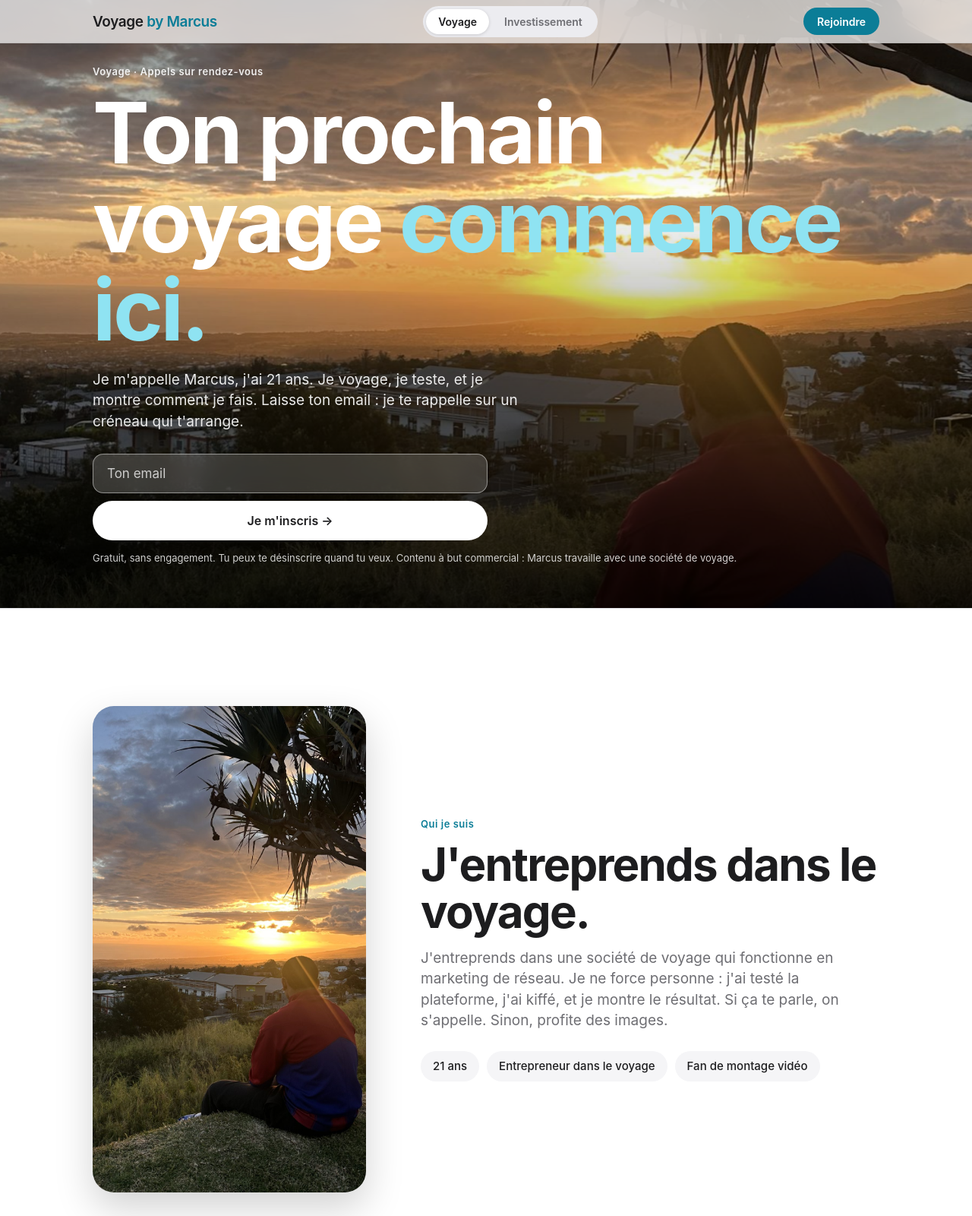
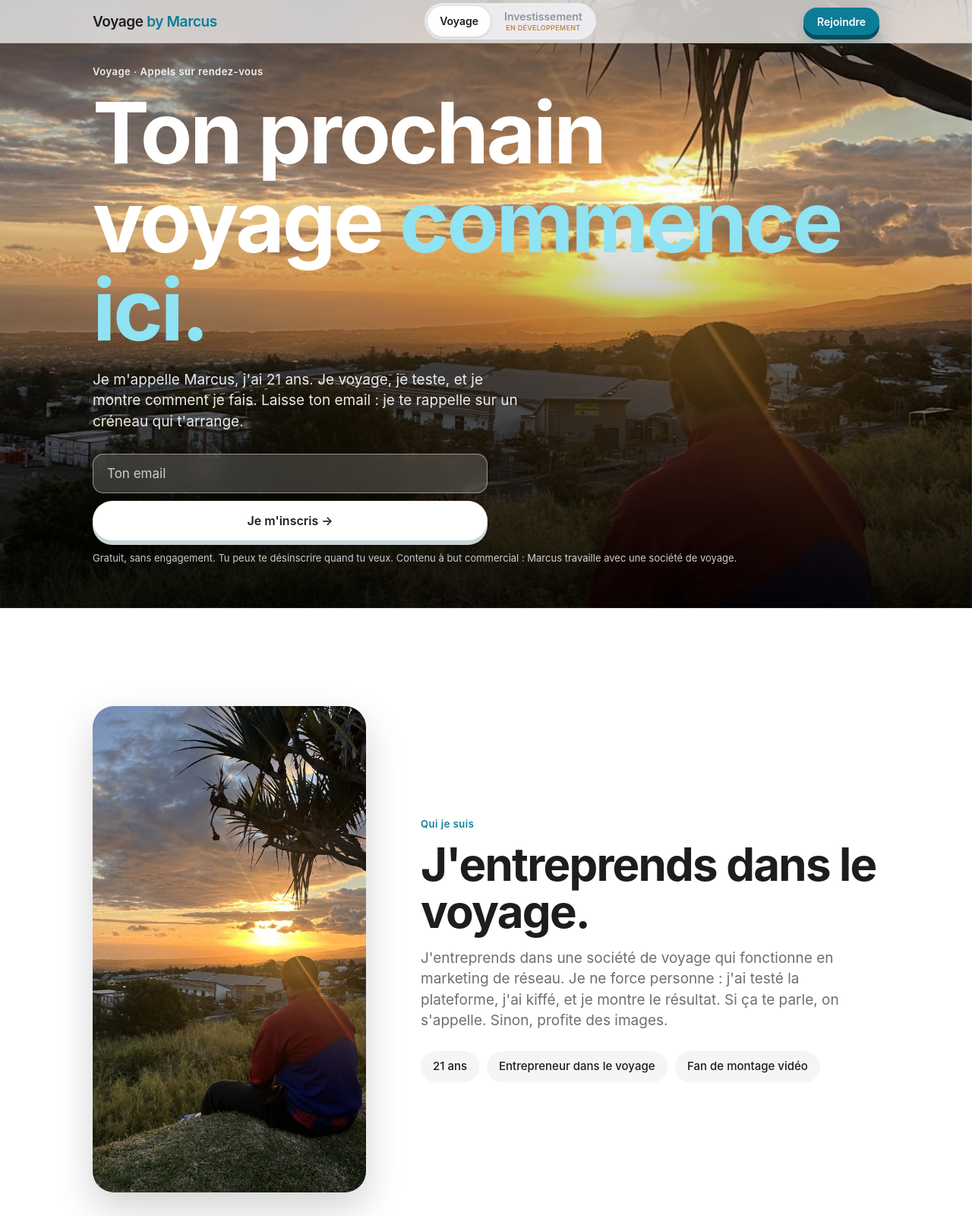
Before and after one commit to dupratmarcus79-dot/marcus-travel, a plain HTML site: page index.html in a window 1280 px wide. Shown: the top 1600 px of the page at 76% size. Drawn offline with Linux system fonts and the light colour scheme.

Commit message:
Enhance 3D effects and update investment tab
Added 3D effects and improved tab functionality with a toast notification for the investment section.

```diff
--- a/index.html
+++ b/index.html
@@ -139,6 +139,28 @@ nav .logo{display:none}
   form{padding:36px}
 }
 @media(prefers-reduced-motion:reduce){.hero img{animation:none}html{scroll-behavior:auto}}
+
+/* ===== Version 3D ===== */
+body{perspective:1400px}
+.tile,.steps li,.cards div,.links a,.hor div,form,.facts li,.risk{transform-style:preserve-3d;will-change:transform}
+.t3{transition:transform .25s ease-out,box-shadow .25s}
+.rv{opacity:0;transform:perspective(900px) rotateX(16deg) translateY(36px) scale(.96);transition:transform .8s cubic-bezier(.2,.8,.2,1),opacity .8s}
+.rv.in{opacity:1;transform:perspective(900px) rotateX(var(--rx,0deg)) rotateY(var(--ry,0deg)) translateZ(var(--tz,0px))}
+.tile.t3,.steps li.t3,.links a.t3{box-shadow:0 18px 40px -18px rgba(8,50,70,.45),0 2px 0 rgba(255,255,255,.6) inset}
+.tile figcaption{transform:translateZ(40px)}
+.steps li::before{transform:translateZ(30px);box-shadow:0 8px 14px -4px rgba(11,125,151,.6)}
+.btn{box-shadow:0 6px 0 #064e60,0 14px 24px -8px rgba(6,78,96,.55);transform:translateY(0);transition:transform .12s,box-shadow .12s,background .15s}
+.btn:hover{transform:translateY(-2px)}
+.btn:active{transform:translateY(5px);box-shadow:0 1px 0 #064e60,0 4px 10px -4px rgba(6,78,96,.5)}
+.hero .btn{box-shadow:0 6px 0 #c9d4d8,0 14px 24px -8px rgba(0,0,0,.5)}
+.hero .btn:active{box-shadow:0 1px 0 #c9d4d8,0 4px 10px -4px rgba(0,0,0,.4)}
+.hero img{will-change:transform}
+.hero .w{transform:translateY(var(--py,0px))}
+.tabs button.wip{opacity:.7;cursor:not-allowed;line-height:1.1;padding:6px 14px}
+.tabs button small{display:block;font:600 9px var(--b);letter-spacing:.03em;color:#b25e00;text-transform:uppercase;margin-top:1px}
+.toast{position:fixed;left:12px;right:12px;top:68px;z-index:30;background:#1d1d1f;color:#fff;border-radius:16px;padding:14px 18px;font-size:14px;font-weight:500;text-align:center;box-shadow:0 14px 30px -10px rgba(0,0,0,.5);opacity:0;transform:translateY(-10px);pointer-events:none;transition:opacity .25s,transform .25s}
+.toast.on{opacity:1;transform:none}
+@media(prefers-reduced-motion:reduce){.rv{opacity:1;transform:none;transition:none}.btn{transition:none}}
 </style>
 </head>
 <body>
@@ -147,7 +169,7 @@ nav .logo{display:none}
   <a class="logo" href="#top">Voyage <b>by Marcus</b></a>
   <div class="tabs" role="tablist" aria-label="Choisir la partie">
     <button role="tab" id="t-voyage" aria-selected="true" data-p="voyage">Voyage</button>
-    <button role="tab" id="t-invest" aria-selected="false" data-p="invest">Investissement</button>
+    <button role="tab" id="t-invest" class="wip" aria-selected="false" aria-disabled="true" data-p="invest">Investissement<small>En développement</small></button>
   </div>
   <a class="btn" href="#inscription">Rejoindre</a>
 </div></nav>
@@ -227,7 +249,6 @@ nav .logo{display:none}
       <label class="chip"><input type="radio" name="interet" value="Bons plans"><span>Les bons plans</span></label>
       <label class="chip"><input type="radio" name="interet" value="Activité"><span>L'activité dans le voyage</span></label>
       <label class="chip"><input type="radio" name="interet" value="Curieux"><span>Juste curieux</span></label>
-      <label class="chip"><input type="radio" name="interet" value="Investissement"><span>Investissement</span></label>
     </div></fieldset>
     <fieldset><legend>Le moment qui t'arrange pour l'appel</legend><div class="chips">
       <label class="chip"><input type="radio" name="creneau" value="Soir en semaine" checked><span>Soir en semaine</span></label>
@@ -322,6 +343,7 @@ nav .logo{display:none}
   <p style="margin-top:22px">© 2026 Voyage by Marcus</p>
 </div></footer>
 
+<div class="toast" id="toast" role="status">La partie investissement est en développement. Elle arrive bientôt.</div>
 <div class="demo" id="demo" hidden>Aperçu : le formulaire n'envoie encore rien.</div>
 
 <script>
@@ -334,7 +356,10 @@ function montre(p,garde){
   tabs.forEach(b=>b.setAttribute("aria-selected",b.dataset.p===p));
   if(!garde)window.scrollTo(0,0);
 }
-tabs.forEach(b=>b.addEventListener("click",()=>montre(b.dataset.p)));
+tabs.forEach(b=>b.addEventListener("click",()=>{
+  if(b.classList.contains("wip")){const t=document.getElementById("toast");t.classList.add("on");clearTimeout(window.__t);window.__t=setTimeout(()=>t.classList.remove("on"),2600);return}
+  montre(b.dataset.p);
+}));
 document.querySelectorAll("[data-interet]").forEach(a=>a.addEventListener("click",()=>{
   const r=document.querySelector('input[name=interet][value="'+a.dataset.interet+'"]');if(r)r.checked=true;
   montre("voyage",true);
@@ -374,6 +399,29 @@ f.addEventListener("submit", async e => {
     b.disabled = false; b.textContent = "Je rejoins la liste d'attente";
   }
 });
+
+// ===== Effets 3D =====
+(function(){
+  const calme=matchMedia("(prefers-reduced-motion: reduce)").matches;
+  document.querySelectorAll(".tile,.steps li,.links a,.hor div,.facts li").forEach(el=>el.classList.add("t3","rv"));
+  document.querySelectorAll("form#f").forEach(el=>el.classList.add("rv"));
+  const io=new IntersectionObserver(es=>es.forEach(e=>{if(e.isIntersecting){e.target.classList.add("in");io.unobserve(e.target)}}),{threshold:.12});
+  document.querySelectorAll(".rv").forEach(el=>io.observe(el));
+  if(calme)return;
+  const incl=(el,x,y)=>{const r=el.getBoundingClientRect();const px=(x-r.left)/r.width-.5,py=(y-r.top)/r.height-.5;el.style.setProperty("--ry",(px*14)+"deg");el.style.setProperty("--rx",(-py*14)+"deg");el.style.setProperty("--tz","14px")};
+  const rest=el=>{el.style.setProperty("--ry","0deg");el.style.setProperty("--rx","0deg");el.style.setProperty("--tz","0px")};
+  const cible=e=>e.target.closest&&e.target.closest(".t3");
+  document.addEventListener("pointermove",e=>{const el=cible(e);if(el&&el.classList.contains("in"))incl(el,e.clientX,e.clientY)},{passive:true});
+  document.addEventListener("pointerout",e=>{const el=cible(e);if(el)rest(el)},{passive:true});
+  document.addEventListener("pointerup",e=>{const el=cible(e);if(el)setTimeout(()=>rest(el),250)},{passive:true});
+  const hero=document.querySelector(".hero img"),hw=document.querySelector(".hero .w");
+  let tick=false;
+  addEventListener("scroll",()=>{if(tick)return;tick=true;requestAnimationFrame(()=>{
+    const y=scrollY;
+    if(hero){hero.style.animation="none";hero.style.transform="translate3d(0,"+(y*.25)+"px,0) scale("+(1+Math.min(y,600)/3000)+")"}
+    if(hw)hw.style.setProperty("--py",(-y*.08)+"px");
+    tick=false})},{passive:true});
+})();
 </script>
 </body>
 </html>
```
